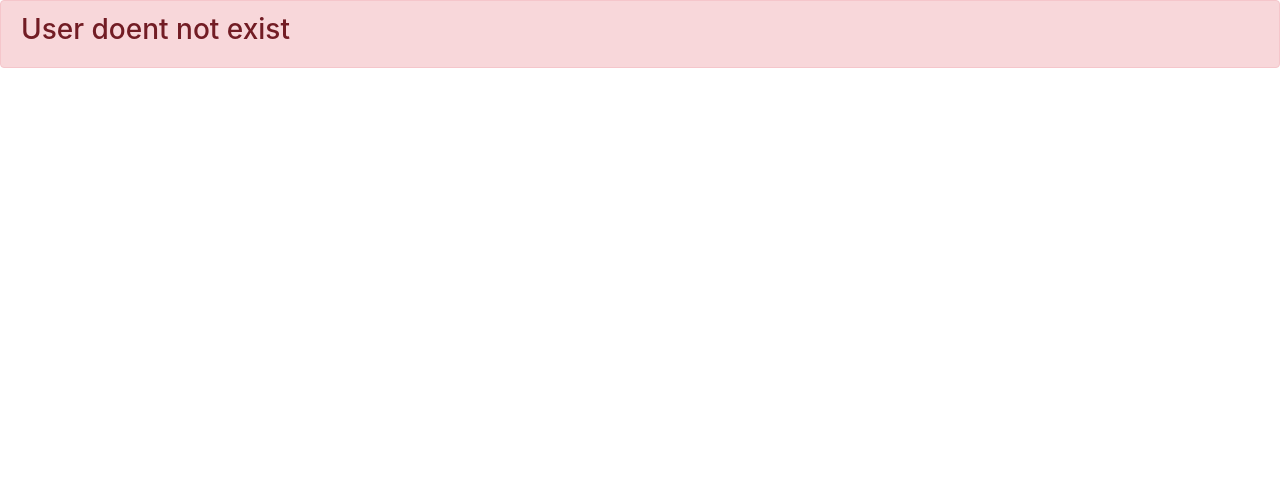
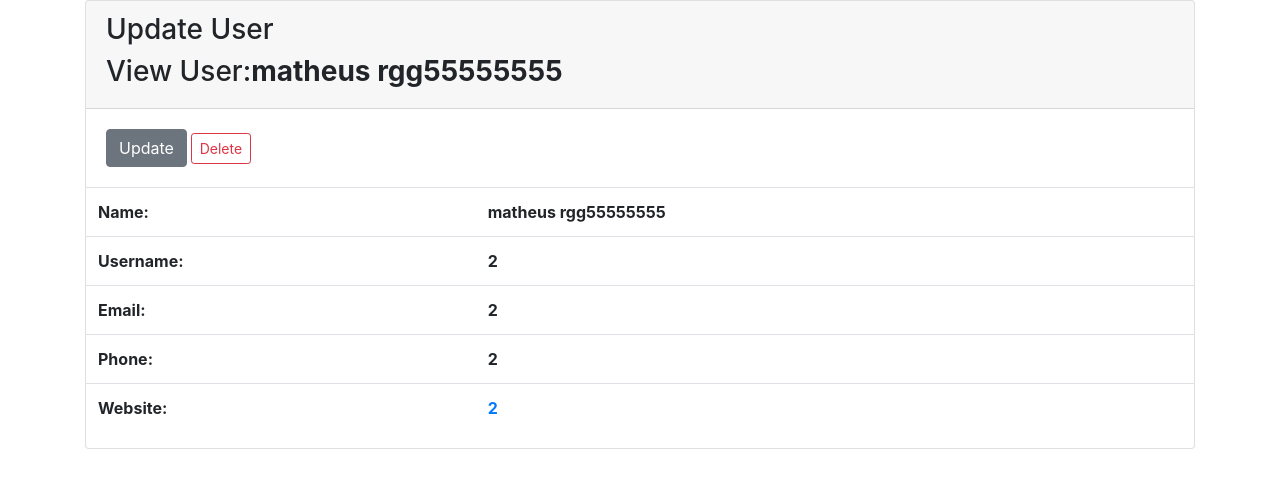
Before and after one commit to matheusrgg/crud_json, a PHP site: page /view.php?id=183383 in a window 1280 px wide. Shown: the top 488 px of the page. Run offline with PHP 8.4, Linux system fonts and the light colour scheme; data that the repository does not hold is empty.

Commit message:
function delete working

```diff
--- a/create.php
+++ b/create.php
@@ -7,7 +7,7 @@ require __DIR__.'/users/users.php';
 
 $user = [
 
-    'id'=>'',
+    'id'=> '',
     'name' => '',
     'username' => '',
     'email' => '',
@@ -23,11 +23,11 @@ if ($_SERVER['REQUEST_METHOD'] === 'POST'){
 
     $user = createUser($_POST);
 
-    if(isset($_FILES['picture'])){
+
 
         uploadImage($_FILES['picture'], $user);
 
-    }
+
 
     header("Location:index.php");
 
--- a/index.php
+++ b/index.php
@@ -48,7 +48,11 @@ include 'partials/header.php';
         <td>
             <a href="view.php?id=<?php echo $user['id'] ?>" class="btn btn-outline-info">View</a>
             <a href="update.php?id=<?php echo $user['id'] ?>" class="btn btn-outline-secondary">Update</a>
-            <a href="delete.php?id=<?php echo $user['id'] ?>" class="btn btn-outline-danger">Delete</a>
+            <!-- <a href="delete.php?id=<?php echo $user['id'] ?>" class="btn btn-outline-danger">Delete</a> -->
+            <form action="delete.php" method="POST">
+                <input type="hidden" name="id" value="<?php echo $user['id'] ?>">
+                <button class="btn btn-sm btn-outline-danger">Delete</button>
+            </form>
 
         </td>
 <tr>
--- a/update.php
+++ b/update.php
@@ -26,11 +26,10 @@ if ($_SERVER['REQUEST_METHOD'] === 'POST'){
     $user = updateUser($_POST, $userId);
 
 
-    if(isset($_FILES['picture'])){
 
-        uploadImage($_FILES['picture'], $user);
 
-    }
+    uploadImage($_FILES['picture'], $user);
+
 
     header("Location:index.php");
 
--- a/users/users.json
+++ b/users/users.json
@@ -1,24 +1,11 @@
 [
-    null,
     {
-        "id": 2,
-        "name": "Jonskley Dois 27",
-        "username": "Bret",
-        "email": "sincere@apro.blz",
-        "phone": "55223987",
-        "website": "hldegard.org",
+        "name": "matheus rgg55555555",
+        "username": "2",
+        "email": "2",
+        "phone": "2",
+        "website": "2",
+        "id": 183383,
         "extension": "jpg"
-    },
-    null,
-    {
-        "id": 4,
-        "name": "Jonskley Quatro",
-        "username": "Bret",
-        "email": "sincere@apro.blz",
-        "phone": "55223987",
-        "website": "hldegard.org",
-        "extension": "png"
-    },
-    null,
-    null
+    }
 ]
--- a/users/users.php
+++ b/users/users.php
@@ -26,20 +26,20 @@ function getUserById($id){
 
 
 
-function createUsers($data)
+function createUser($data)
 {
 
 
-   $user  =getUsers();
+   $users  =getUsers();
 
    $data['id'] = rand(100000, 200000);
 
 
-$users[] = $data;
+   $users[] = $data;
 
-putJson($users);
+   putJson($users);
 
-return $data;
+   return $data;
 
 }
 
@@ -69,12 +69,24 @@ return $updateUser;
 
 function deleteUser($id){
 
+
+      $users = getUsers();
+
+      foreach($users as $i => $user){
+         if($user['id'] == $id){
+            array_splice($users, $i  , 1);
+         }
+      }
+
+      putJson($users);
+
 }
 
 function uploadImage($file, $user)
 {
 
         // move_uploaded_file ( string $filename , string $destination ) : bool
+   if(isset($_FILES['picture']) && $_FILES['picture']['name']){
 
         if(!is_dir(__DIR__ . "/images")) {
          mkdir(__DIR__ . "/images");
@@ -93,6 +105,7 @@ function uploadImage($file, $user)
 
      $user['extension'] = $extension;
      updateUser($user, $user['id']);
+   }
 }
 
 
--- a/view.php
+++ b/view.php
@@ -29,6 +29,15 @@ if(!$user){
     <h3>Update User</h3>
     <h3>View User:<b><?php echo $user['name'] ?></h3>
 </div>
+
+<div class="card-body">
+    <a class="btn btn-secondary" href="update.php?id=<?php echo $user['id'] ?>">Update</a>
+    <form style="display: inline-block" action="delete.php" method="POST">
+                <input type="hidden" name="id" value="<?php echo $user['id'] ?>">
+                <button class="btn btn-sm btn-outline-danger">Delete</button>
+            </form>
+</div>
+
 <table class="table">
         <tbody>
 
```
Also changed, not shown: _form.php (+8 -5 lines), delete.php (added, +21 -0 lines), notas.txt (+20 -0 lines), users/images/129433.png (added), users/images/130305.jpg (added), users/images/130305.png (added), users/images/173063.jpg (added), users/images/183383.jpg (added), users/images/183383.png (added), users/images/188493.jpg (added).
